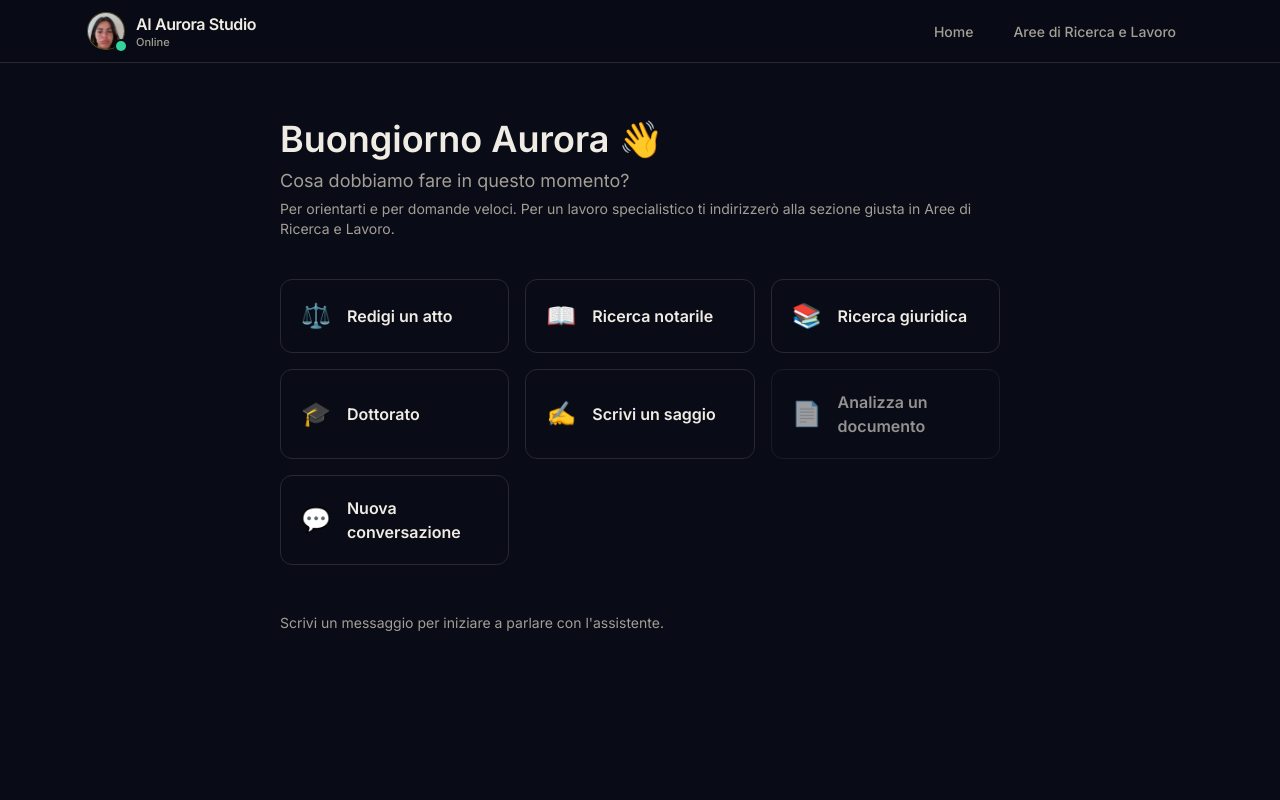
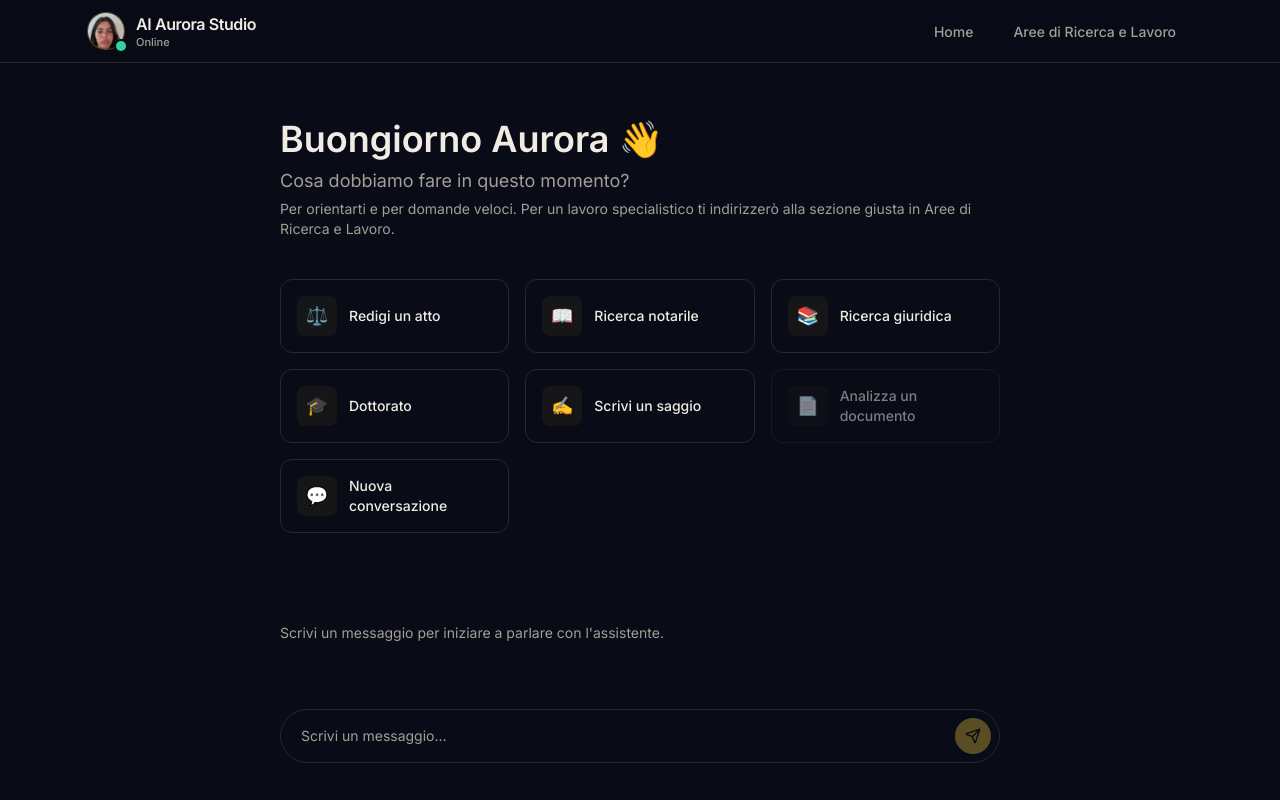
Before and after one commit to auroradimaio1997-dotcom/Aurora-Di-Maio, a Next.js app: page /chat in a window 1280 px wide. Shown: the top 800 px of the page. Built offline with nearby package versions, Linux system fonts and the light colour scheme.

Commit message:
Polish chat page: remove excess empty space, tidier quick-action cards

```diff
--- a/components/ChatHome.tsx
+++ b/components/ChatHome.tsx
@@ -47,27 +47,29 @@ export default function ChatHome() {
             <Link
               key={action.label}
               href={action.href}
-              className="group flex items-center gap-4 rounded-xl border bg-background p-5 transition-all duration-200 hover:-translate-y-0.5 hover:border-gold/40 hover:shadow-lg hover:shadow-gold/5"
+              className="group flex items-center gap-3 rounded-xl border bg-background p-4 transition-all duration-200 hover:-translate-y-0.5 hover:border-gold/40 hover:shadow-lg hover:shadow-gold/5"
             >
-              <span className="text-2xl" aria-hidden="true">
+              <span
+                className="flex h-10 w-10 shrink-0 items-center justify-center rounded-lg bg-muted text-lg transition-colors group-hover:bg-gold/10"
+                aria-hidden="true"
+              >
                 {action.emoji}
               </span>
-              <span className="font-serif text-base font-semibold text-foreground group-hover:text-foreground">
-                {action.label}
-              </span>
+              <span className="text-sm font-medium text-foreground">{action.label}</span>
             </Link>
           ) : (
             <button
               key={action.label}
               type="button"
-              className="flex items-center gap-4 rounded-xl border bg-background p-5 text-left opacity-60"
+              className="flex items-center gap-3 rounded-xl border bg-background p-4 text-left opacity-50"
             >
-              <span className="text-2xl" aria-hidden="true">
+              <span
+                className="flex h-10 w-10 shrink-0 items-center justify-center rounded-lg bg-muted text-lg"
+                aria-hidden="true"
+              >
                 {action.emoji}
               </span>
-              <span className="font-serif text-base font-semibold text-foreground">
-                {action.label}
-              </span>
+              <span className="text-sm font-medium text-foreground">{action.label}</span>
             </button>
           )
         )}
@@ -75,14 +77,15 @@ export default function ChatHome() {
         <button
           type="button"
           onClick={() => setChatKey((k) => k + 1)}
-          className="group flex items-center gap-4 rounded-xl border bg-background p-5 text-left transition-all duration-200 hover:-translate-y-0.5 hover:border-gold/40 hover:shadow-lg hover:shadow-gold/5"
+          className="group flex items-center gap-3 rounded-xl border bg-background p-4 text-left transition-all duration-200 hover:-translate-y-0.5 hover:border-gold/40 hover:shadow-lg hover:shadow-gold/5"
         >
-          <span className="text-2xl" aria-hidden="true">
+          <span
+            className="flex h-10 w-10 shrink-0 items-center justify-center rounded-lg bg-muted text-lg transition-colors group-hover:bg-gold/10"
+            aria-hidden="true"
+          >
             💬
           </span>
-          <span className="font-serif text-base font-semibold text-foreground group-hover:text-foreground">
-            Nuova conversazione
-          </span>
+          <span className="text-sm font-medium text-foreground">Nuova conversazione</span>
         </button>
       </div>
 
--- a/components/ChatWidget.tsx
+++ b/components/ChatWidget.tsx
@@ -139,7 +139,11 @@ export default function ChatWidget() {
     <div className="mt-10">
       <div
         ref={scrollRef}
-        className="h-96 space-y-5 overflow-y-auto py-2"
+        className={
+          messages.length === 0
+            ? "flex min-h-[120px] items-center py-2"
+            : "max-h-[60vh] space-y-5 overflow-y-auto py-2"
+        }
         aria-live="polite"
       >
         {messages.length === 0 && (
```
